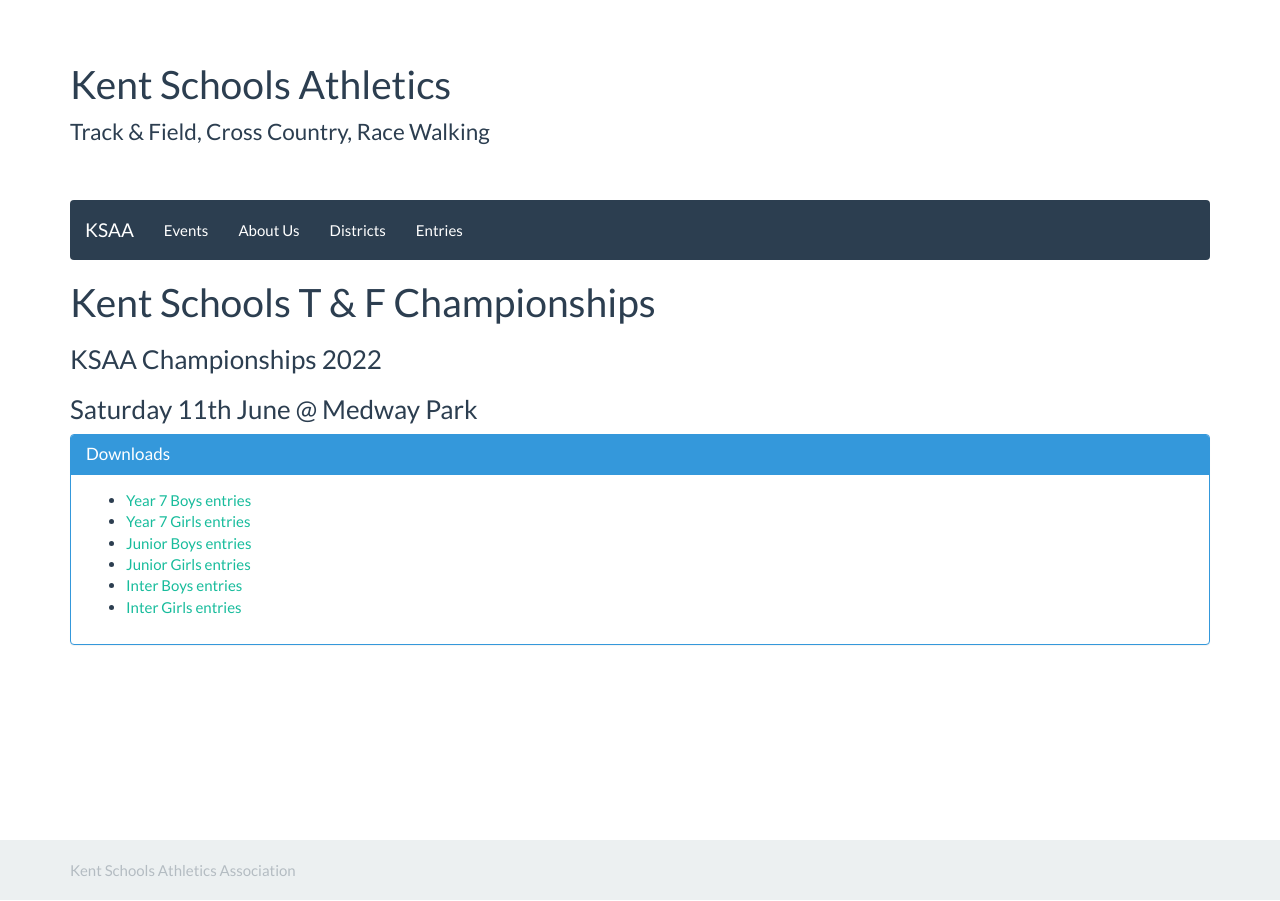
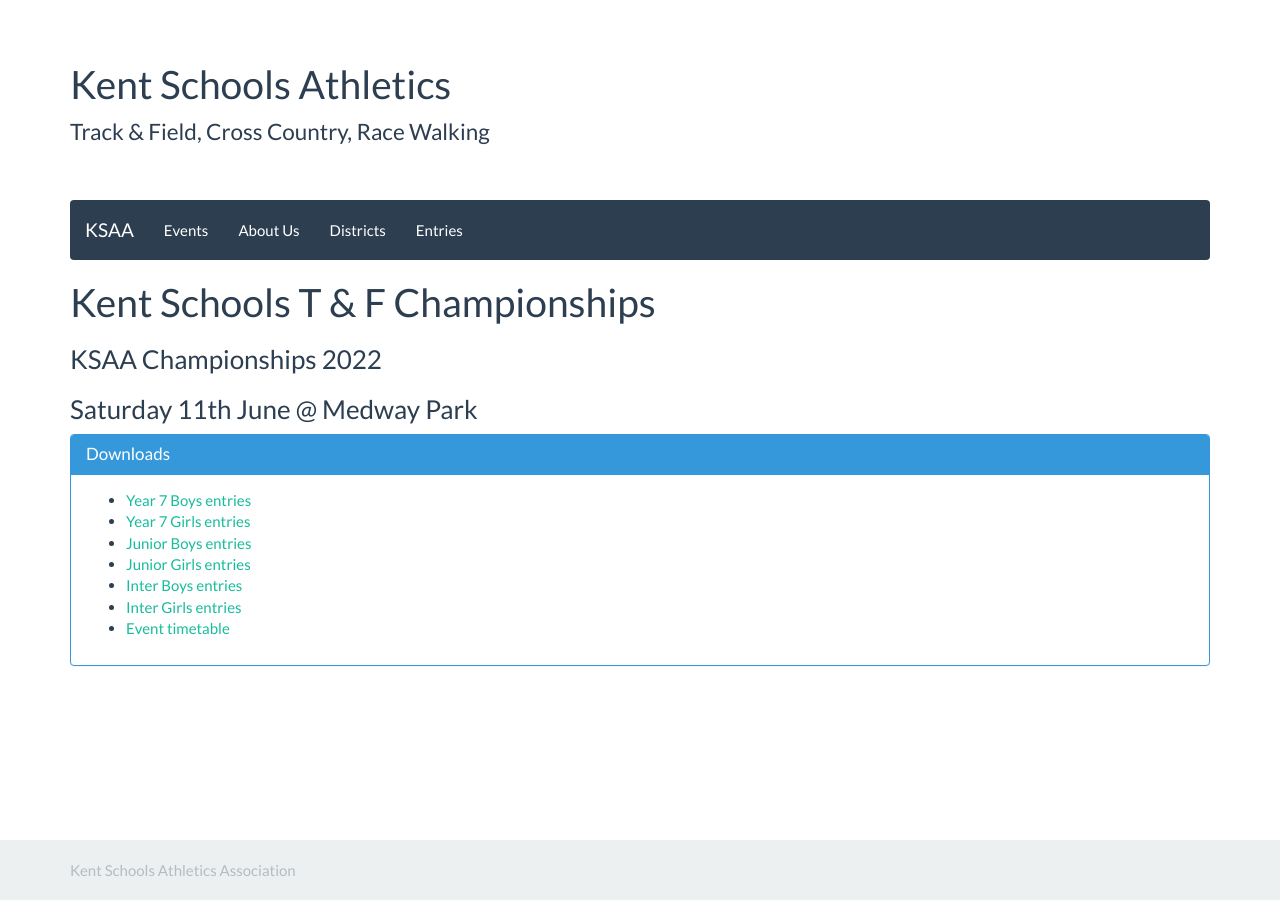
Before and after one commit to chrisnewark/chrisnewark.github.io, a Jekyll site: the page built from _events/21-22/2022-06-11-kent-schools-t-and-f-championships.md, in a window 1280 px wide. Built offline with Jekyll 4.4.1, drawn with Linux system fonts in a browser that asks for light colours; nearby versions of some CDN libraries.

Commit message:
Added timetable

```diff
--- a/_events/21-22/2022-06-11-kent-schools-t-and-f-championships.md
+++ b/_events/21-22/2022-06-11-kent-schools-t-and-f-championships.md
@@ -21,6 +21,7 @@
             <li><a href="/files/events/21-22/2022-06-11-kent-schools-t-and-f-championships/KSAA-2022-T&F-Championships-Entries-JG.pdf">Junior Girls entries</a></li>
             <li><a href="/files/events/21-22/2022-06-11-kent-schools-t-and-f-championships/KSAA-2022-T&F-Championships-Entries-IB.pdf">Inter Boys entries</a></li>
             <li><a href="/files/events/21-22/2022-06-11-kent-schools-t-and-f-championships/KSAA-2022-T&F-Championships-Entries-IG.pdf">Inter Girls entries</a></li>
+            <li><a href="/files/events/21-22/2022-06-11-kent-schools-t-and-f-championships/KSAA-2022-Timetable.pdf">Event timetable</a></li>
         </ul>
     </div>
 </div>
```
Also changed, not shown: 1 other file.
